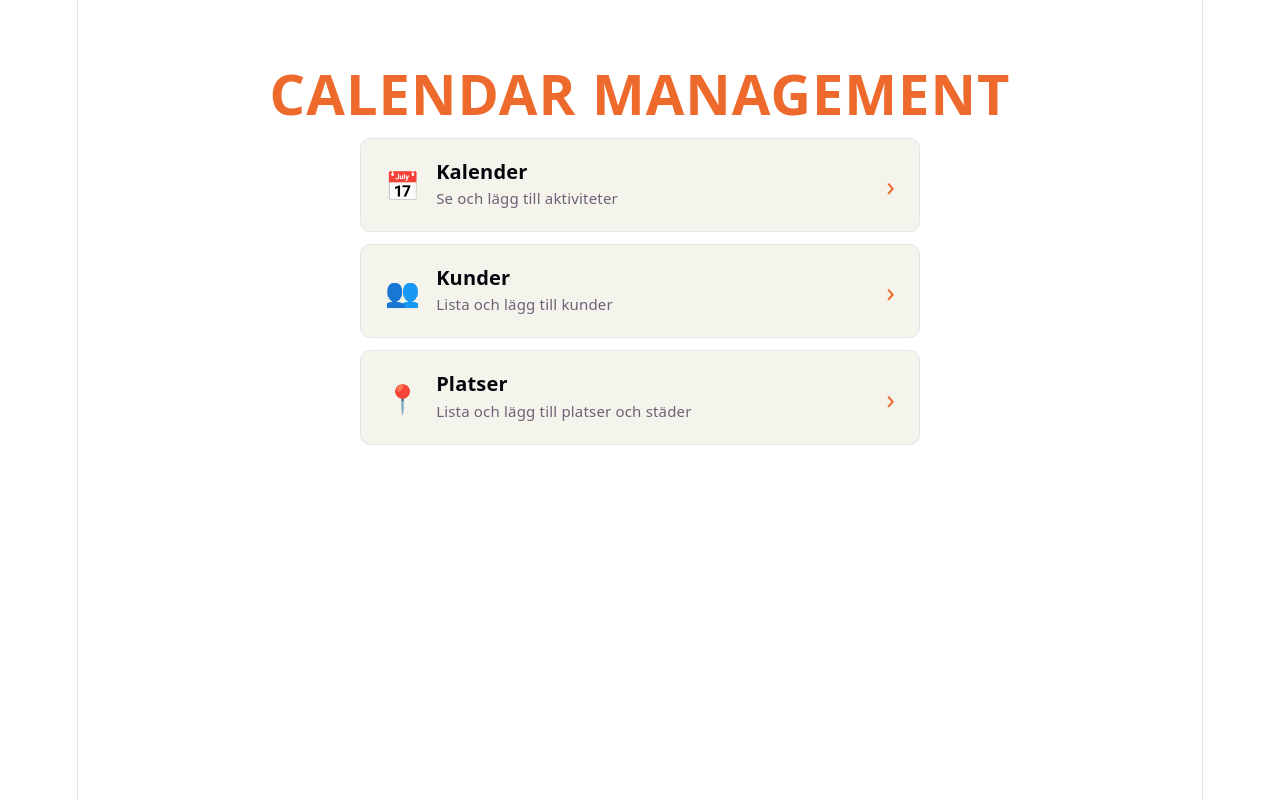
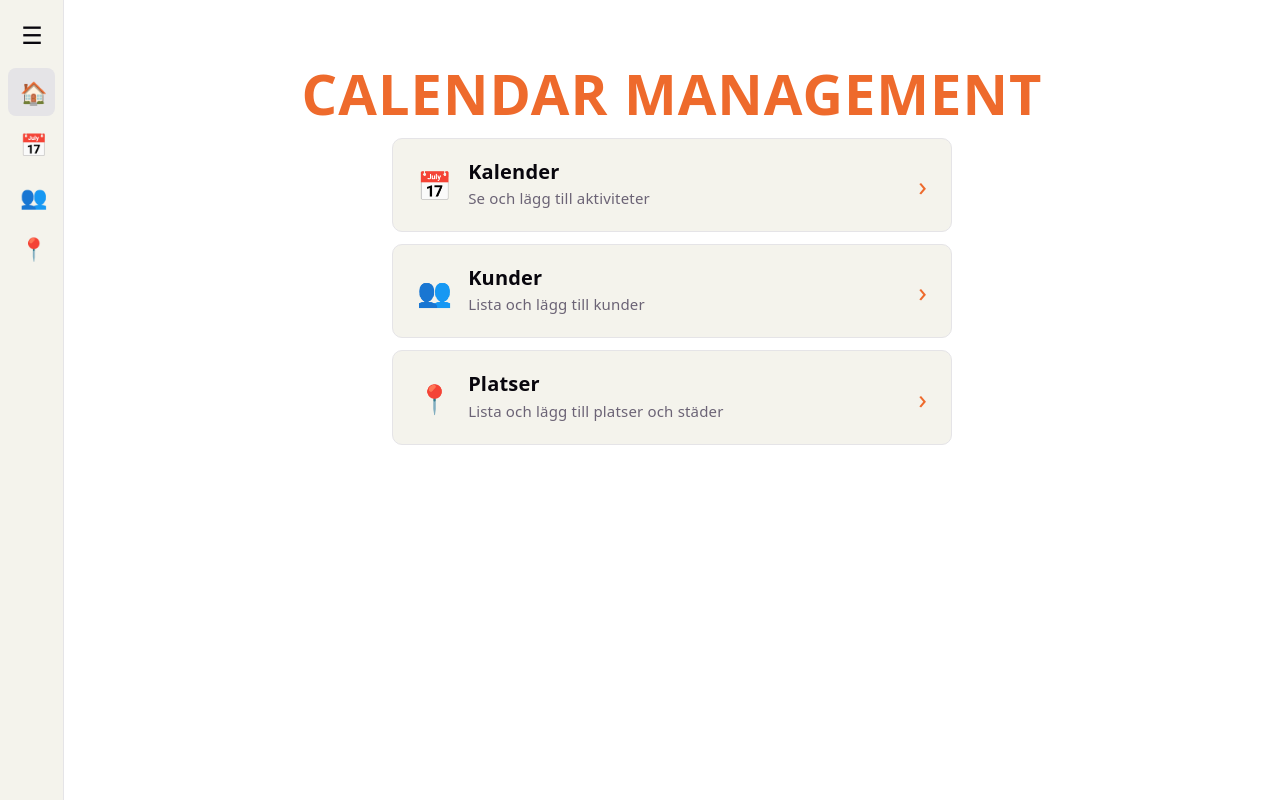
Before and after one commit to Bakr-eng/CalendarManagement, a React (Vite) app in the folder CalendarManagementFrontend/: page / in a window 1280 px wide. Built offline with nearby package versions, Linux system fonts and the light colour scheme.

Commit message:
changed start page with a menue buttom

```diff
--- a/CalendarManagementFrontend/src/App.tsx
+++ b/CalendarManagementFrontend/src/App.tsx
@@ -1,20 +1,26 @@
+import { lazy, Suspense } from "react";
 import { BrowserRouter, Routes, Route } from "react-router-dom";
+import AppLayout from "./components/layout/AppLayout";
 import HomePage from "./pages/HomePage";
-import CalendarPage from "./pages/CalendarPage";
-import CustomersPage from "./pages/CustomersPage";
-import LocationsPage from "./pages/LocationsPage";
-import ActivityDetailsPage from "./pages/ActivityDetailsPage";
+
+// Laddas först när någon går till sidan
+const CalendarPage = lazy(() => import("./pages/CalendarPage"));
+const CustomersPage = lazy(() => import("./pages/CustomersPage"));
+const LocationsPage = lazy(() => import("./pages/LocationsPage"));
 
 function App() {
   return (
     <BrowserRouter>
+      <Suspense fallback={<p>Laddar...</p>}>
         <Routes>
+          <Route element={<AppLayout />}>
             <Route path="/" element={<HomePage />} />
             <Route path="/calendar" element={<CalendarPage />} />
             <Route path="/customers" element={<CustomersPage />} />
             <Route path="/locations" element={<LocationsPage />} />
-        <Route path="/activities/:id" element={<ActivityDetailsPage />} />
+          </Route>
         </Routes>
+      </Suspense>
     </BrowserRouter>
   );
 }
--- /dev/null
+++ b/CalendarManagementFrontend/src/components/layout/AppLayout.css
@@ -0,0 +1,99 @@
+.layout {
+  --layout-accent: #ee6a2c;
+
+  display: flex;
+  min-height: 100svh;
+}
+
+/* ---------- Sidomenyn ---------- */
+
+.sidebar {
+  display: flex;
+  flex-direction: column;
+  gap: 8px;
+  width: 64px;
+  flex-shrink: 0;
+  padding: 12px 8px;
+  box-sizing: border-box;
+  border-right: 1px solid var(--border);
+  background: var(--code-bg);
+  transition: width 0.2s;
+}
+
+.sidebar-open {
+  width: 200px;
+}
+
+.sidebar-toggle {
+  width: 48px;
+  height: 48px;
+  border: none;
+  border-radius: 8px;
+  background: transparent;
+  color: var(--text-h);
+  font-size: 24px;
+  cursor: pointer;
+}
+
+.sidebar-toggle:hover {
+  background: var(--border);
+}
+
+.sidebar-nav {
+  display: flex;
+  flex-direction: column;
+  gap: 4px;
+}
+
+.sidebar-link {
+  display: flex;
+  align-items: center;
+  gap: 12px;
+  height: 48px;
+  padding: 0 12px;
+  border-radius: 8px;
+  color: var(--text-h);
+  text-decoration: none;
+  white-space: nowrap;
+  overflow: hidden;
+}
+
+.sidebar-link:hover {
+  background: var(--border);
+}
+
+.sidebar-link-active {
+  color: var(--layout-accent);
+  background: var(--border);
+  font-weight: 600;
+}
+
+.sidebar-toggle:focus-visible,
+.sidebar-link:focus-visible {
+  outline: 2px solid var(--layout-accent);
+  outline-offset: 2px;
+}
+
+.sidebar-icon {
+  font-size: 22px;
+  width: 24px;
+  text-align: center;
+  flex-shrink: 0;
+}
+
+/* Texten syns bara när menyn är öppen */
+.sidebar-label {
+  display: none;
+}
+
+.sidebar-open .sidebar-label {
+  display: inline;
+}
+
+/* ---------- Innehållet ---------- */
+
+.layout-content {
+  flex: 1;
+  min-width: 0;
+  padding: 0 16px;
+}
--- /dev/null
+++ b/CalendarManagementFrontend/src/components/layout/AppLayout.tsx
@@ -0,0 +1,61 @@
+import { useState } from "react";
+import { NavLink, Outlet } from "react-router-dom";
+import "./AppLayout.css";
+
+interface NavItem {
+  to: string;
+  label: string;
+  icon: string;
+}
+
+const navItems: NavItem[] = [
+  { to: "/", label: "Hem", icon: "🏠" },
+  { to: "/calendar", label: "Kalender", icon: "📅" },
+  { to: "/customers", label: "Kunder", icon: "👥" },
+  { to: "/locations", label: "Platser", icon: "📍" },
+];
+
+function AppLayout() {
+  const [isOpen, setIsOpen] = useState(false);
+
+  return (
+    <div className="layout">
+      <aside className={isOpen ? "sidebar sidebar-open" : "sidebar"}>
+        <button
+          type="button"
+          className="sidebar-toggle"
+          onClick={() => setIsOpen((prev) => !prev)}
+          aria-label={isOpen ? "Stäng meny" : "Öppna meny"}
+          aria-expanded={isOpen}
+        >
+          ☰
+        </button>
+
+        <nav className="sidebar-nav" aria-label="Huvudmeny">
+          {navItems.map((item) => (
+            <NavLink
+              key={item.to}
+              to={item.to}
+              end={item.to === "/"}
+              className={({ isActive }) =>
+                isActive ? "sidebar-link sidebar-link-active" : "sidebar-link"
+              }
+              title={item.label}
+            >
+              <span className="sidebar-icon" aria-hidden="true">
+                {item.icon}
+              </span>
+              <span className="sidebar-label">{item.label}</span>
+            </NavLink>
+          ))}
+        </nav>
+      </aside>
+
+      <main className="layout-content">
+        <Outlet />
+      </main>
+    </div>
+  );
+}
+
+export default AppLayout;
--- a/CalendarManagementFrontend/src/index.css
+++ b/CalendarManagementFrontend/src/index.css
@@ -51,11 +51,8 @@
 }
 
 #root {
-  width: 1126px;
-  max-width: 100%;
-  margin: 0 auto;
+  width: 100%;
   text-align: center;
-  border-inline: 1px solid var(--border);
   min-height: 100svh;
   display: flex;
   flex-direction: column;
```
Lines whose indentation alone changed are shown as unchanged.
